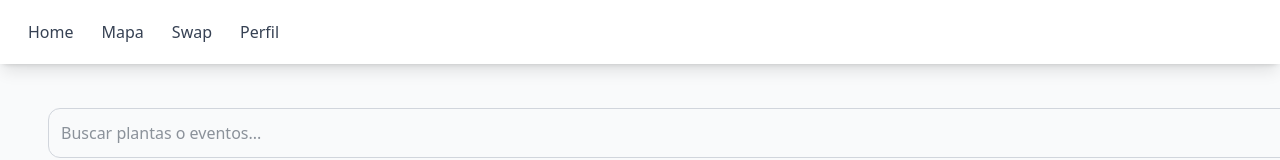
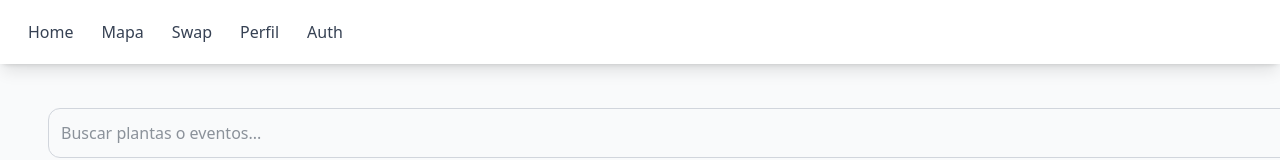
Before and after one commit to Clos266/plantapp, a React (Vite) app: page / in a window 1280 px wide. Shown: the top 160 px of the page. Built offline with nearby package versions, Linux system fonts and the light colour scheme; no server answers.

Commit message:
feat: test vercel

```diff
--- a/src/components/Sidebar.tsx
+++ b/src/components/Sidebar.tsx
@@ -7,6 +7,7 @@ export default function Sidebar() {
     { to: "/map", label: "Mapa", icon: <MapPin size={20} /> },
     { to: "/swap", label: "Swap", icon: <ArrowLeftRight size={20} /> },
     { to: "/profile", label: "Perfil", icon: <User size={20} /> },
+    { to: "/auth", label: "Auth", icon: <User size={20} /> },
   ];
 
   return (
```
